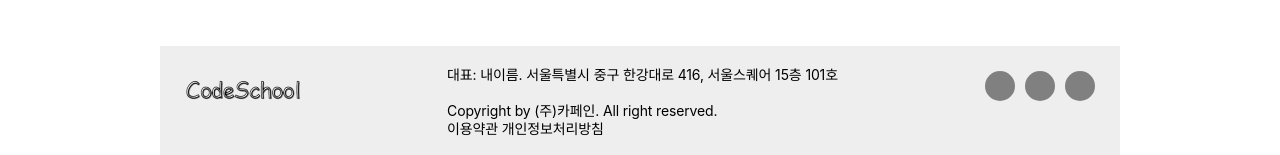
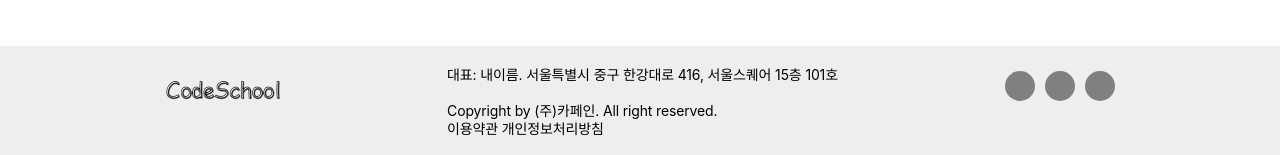
Before and after one commit to MarigoldJ/codeschool, a React (Create React App) app: page / in a window 1280 px wide. Shown: the part 1262-1417 px from the top of the page. Built offline with nearby package versions, Linux system fonts and the light colour scheme.

Commit message:
[refactor] Footer 컴포넌트 배경색 옵션 수정

```diff
--- a/src/components/Footer.tsx
+++ b/src/components/Footer.tsx
@@ -28,14 +28,13 @@ export default Footer;
 
 // Style
 const Container = styled.footer`
-  ${maxWidth}
+  background-color: #eeeeee;
 
   .footer-main {
+    ${maxWidth}
     display: flex;
     justify-content: space-between;
     align-items: flex-start;
-
-    background-color: #eeeeee;
     padding: 20px;
   }
 
```
